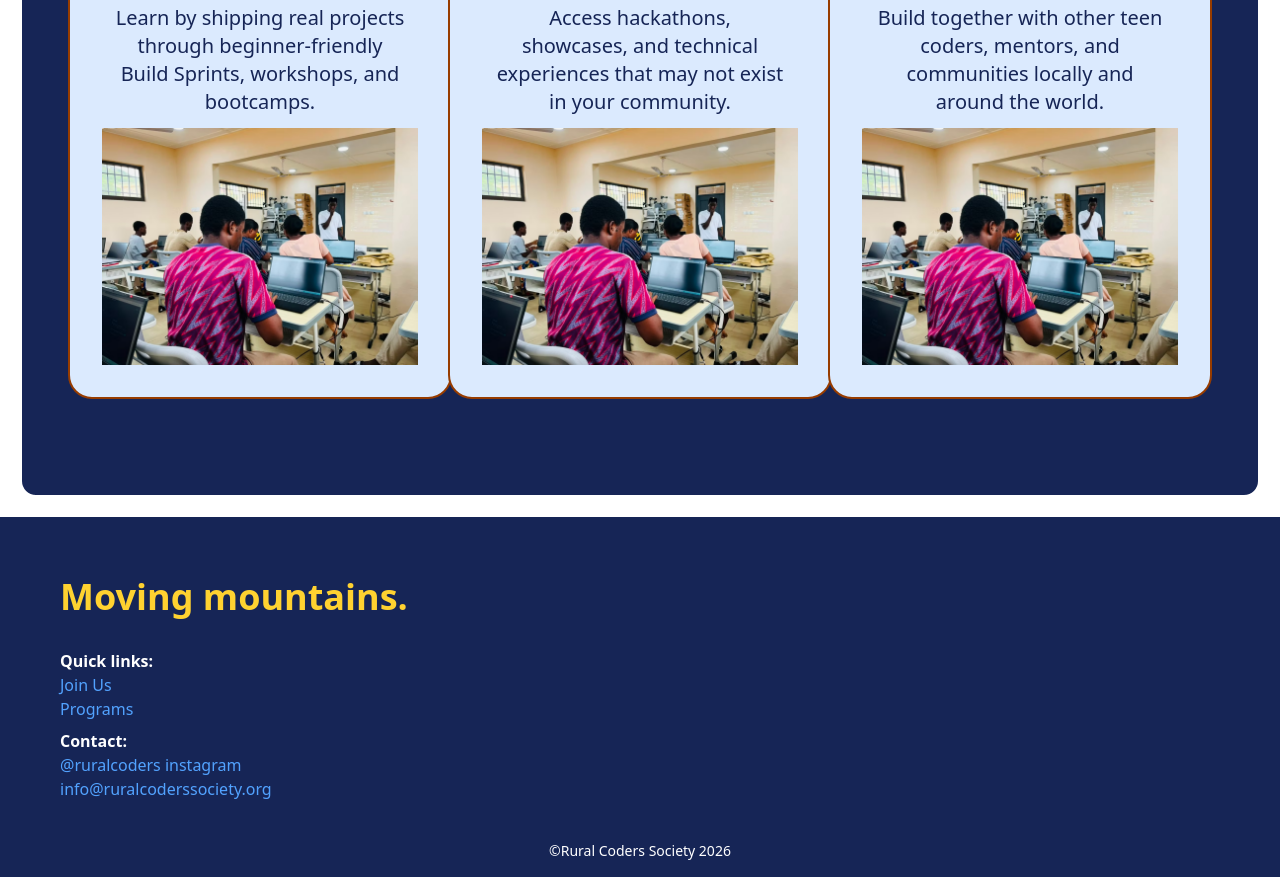
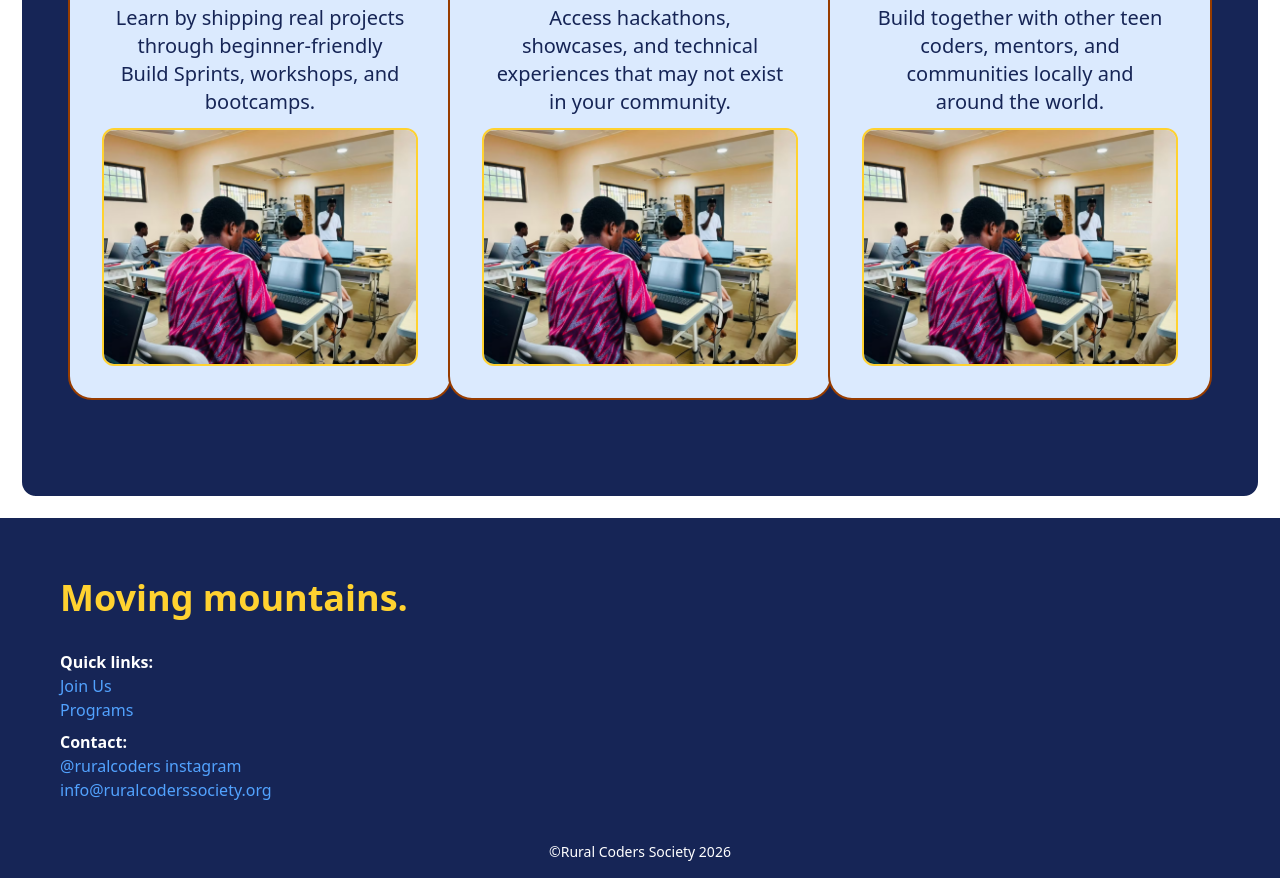
Before and after one commit to gwak-amole/ruralcoderssociety, a React (Vite) app: page / in a window 1280 px wide. Shown: the part 3100-3978 px from the top of the page. Built offline with nearby package versions, Linux system fonts and the light colour scheme; a web font is replaced by a local one.

Commit message:
Add image styling

```diff
--- a/src/components/InfoCard2.jsx
+++ b/src/components/InfoCard2.jsx
@@ -3,7 +3,7 @@ const InfoCard2 = ({ header = "", desc = "", image_link }) => {
         <div className="border-2 p-8 m-2 w-96 rounded-3xl bg-blue-100 border-amber-800 hover:-translate-y-0.5 hover:bg-white duration-150 ease-in-out">
             <h1 className="text-4xl font-semibold m-5 text-blue-950">{header}</h1>
             <p className="m-3 text-xl text-blue-950">{desc}</p>
-            <img src={image_link}></img>
+            <img className="border-amber-300 border-2 rounded-xl" src={image_link}></img>
         </div>
     );
 }
```
